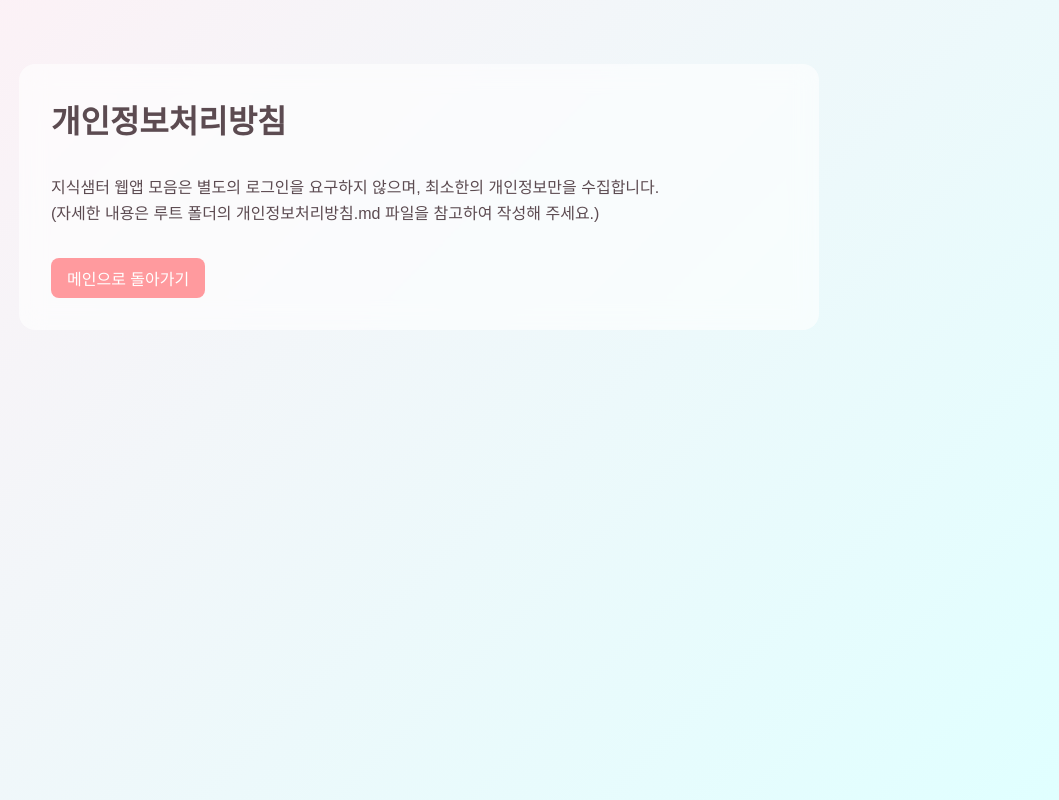
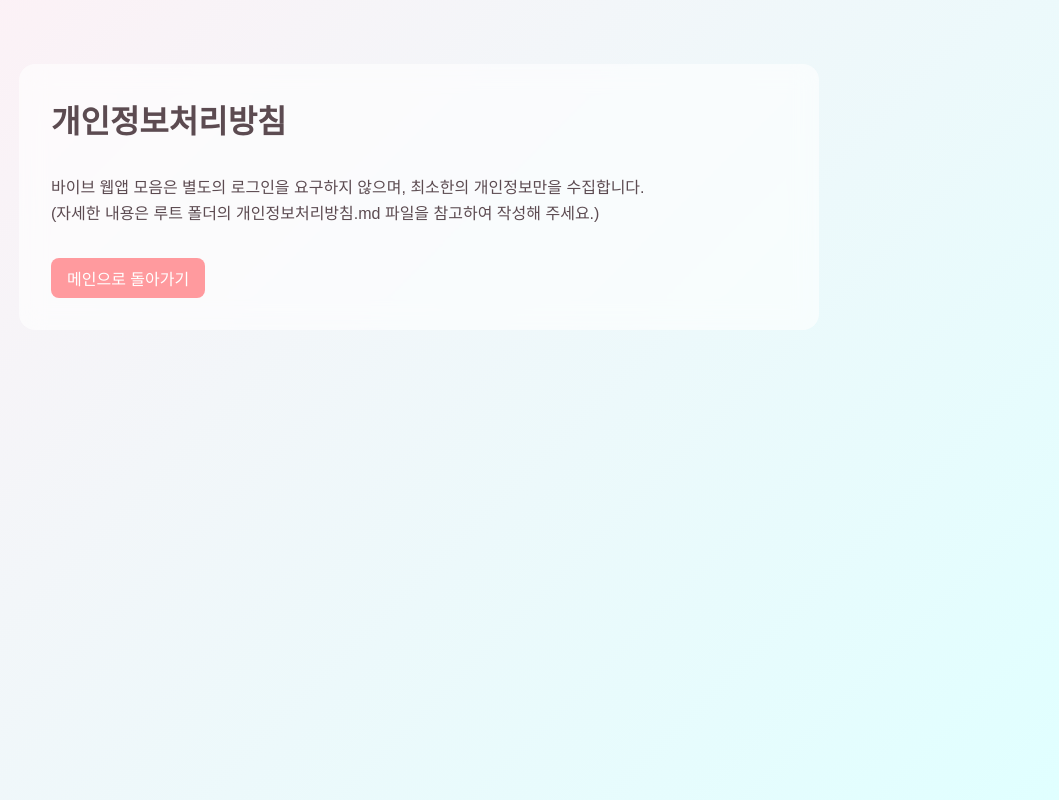
Before and after one commit to jinbong-t/vibe-edu-apps-, a Next.js app: page /privacy in a window 1280 px wide. Shown: the whole page, without its empty margins (221-1280 px from the left). Built offline with nearby package versions, Linux system fonts and the light colour scheme; a web font is replaced by a local one.

Commit message:
chore: 사이트 이름 바이브 웹앱 모음으로 변경

```diff
--- a/src/app/layout.tsx
+++ b/src/app/layout.tsx
@@ -2,7 +2,7 @@ import type { Metadata } from "next";
 import "./globals.css";
 
 export const metadata: Metadata = {
-  title: "지식샘터 웹앱 모음",
+  title: "바이브 웹앱 모음",
   description: "선생님들을 위한 유용한 웹앱 모음 포털입니다.",
 };
 
--- a/src/app/page.tsx
+++ b/src/app/page.tsx
@@ -60,7 +60,7 @@ export default function Home() {
   return (
     <div className={styles.container}>
       <header className={`${styles.header} animate-pop-in`}>
-        <h1 className={styles.title}>지식샘터 웹앱 모음</h1>
+        <h1 className={styles.title}>바이브 웹앱 모음</h1>
         <p className={styles.subtitle}>선생님들의 학급 운영과 수업을 도와줄 유용한 앱들을 만나보세요 💕</p>
       </header>
 
--- a/src/app/privacy/page.tsx
+++ b/src/app/privacy/page.tsx
@@ -5,7 +5,7 @@ export default function PrivacyPage() {
     <div style={{ maxWidth: '800px', margin: '4rem auto', padding: '2rem', background: 'var(--glass-bg)', borderRadius: '16px', backdropFilter: 'blur(12px)' }}>
       <h1 style={{ fontSize: '2rem', marginBottom: '2rem' }}>개인정보처리방침</h1>
       <p style={{ lineHeight: '1.6', marginBottom: '2rem' }}>
-        지식샘터 웹앱 모음은 별도의 로그인을 요구하지 않으며, 최소한의 개인정보만을 수집합니다.<br/>
+        바이브 웹앱 모음은 별도의 로그인을 요구하지 않으며, 최소한의 개인정보만을 수집합니다.<br/>
         (자세한 내용은 루트 폴더의 개인정보처리방침.md 파일을 참고하여 작성해 주세요.)
       </p>
       <Link href="/" style={{ display: 'inline-block', padding: '0.5rem 1rem', background: 'var(--primary-color)', color: 'white', borderRadius: '8px' }}>
```
